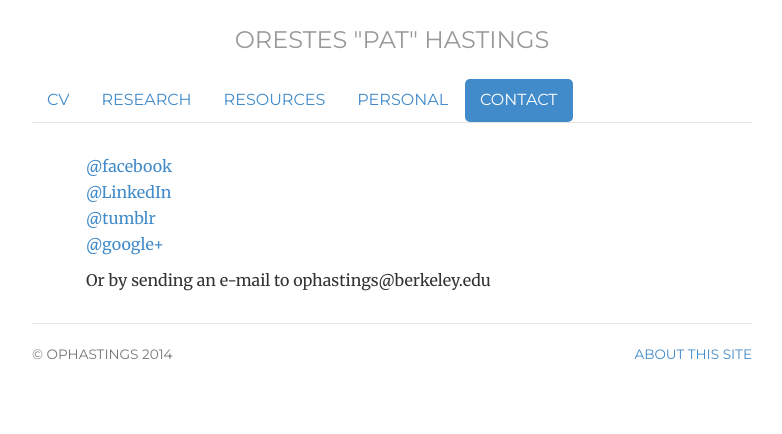
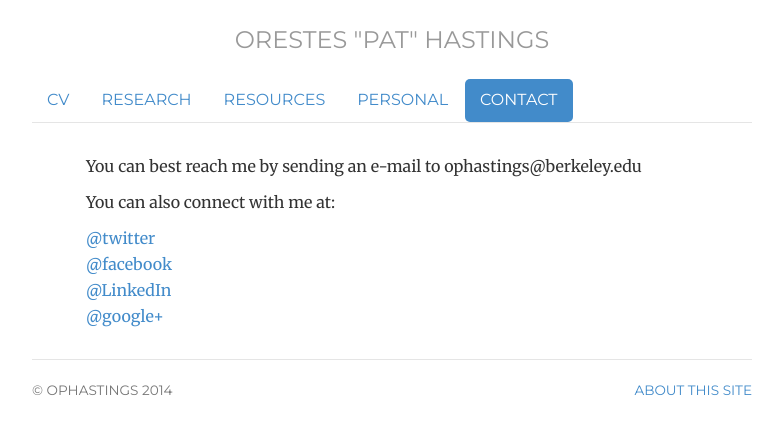
Before and after one commit to ophastings/ophastings.github.io, a Jekyll site: the page built from contact/index.html, in a window 1280 px wide. Shown: the top 434 px of the page, without its empty margins (248-1030 px from the left). Built offline with Jekyll 4.4.1, drawn with Linux system fonts in a browser that asks for light colours.

Commit message:
Update index.html

```diff
--- a/contact/index.html
+++ b/contact/index.html
@@ -10,13 +10,13 @@ description: Contact information for the website of Orestes Hastings, a sociolog
 ---
 <div class="contact">
 
+	<p> You can best reach me by sending an e-mail to <span class="obfuscate">ude.yelekreb@sgnitsahpo</span></p>
+	<p> You can also connect with me at: </p>
 	<ul class="list-unstyled">
+	<li><a href="https://twitter.com/ophastings">@twitter</a></li>
 	<li><a href="https://www.facebook.com/ophastings">@facebook</a></li>
 	<li><a href="http://www.linkedin.com/profile/view?id=48750677">@LinkedIn</a></li>
-	<li><a href="https://twitter.com/ophastings">@tumblr</a></li>
 	<li><a href="https://google.com/+PatHastings">@google+</a></li>
-	<p></p>
-	<p>Or by sending an e-mail to <span class="obfuscate">ude.yelekreb@sgnitsahpo</span></p>
 	</ul>
 
 </div>
```
